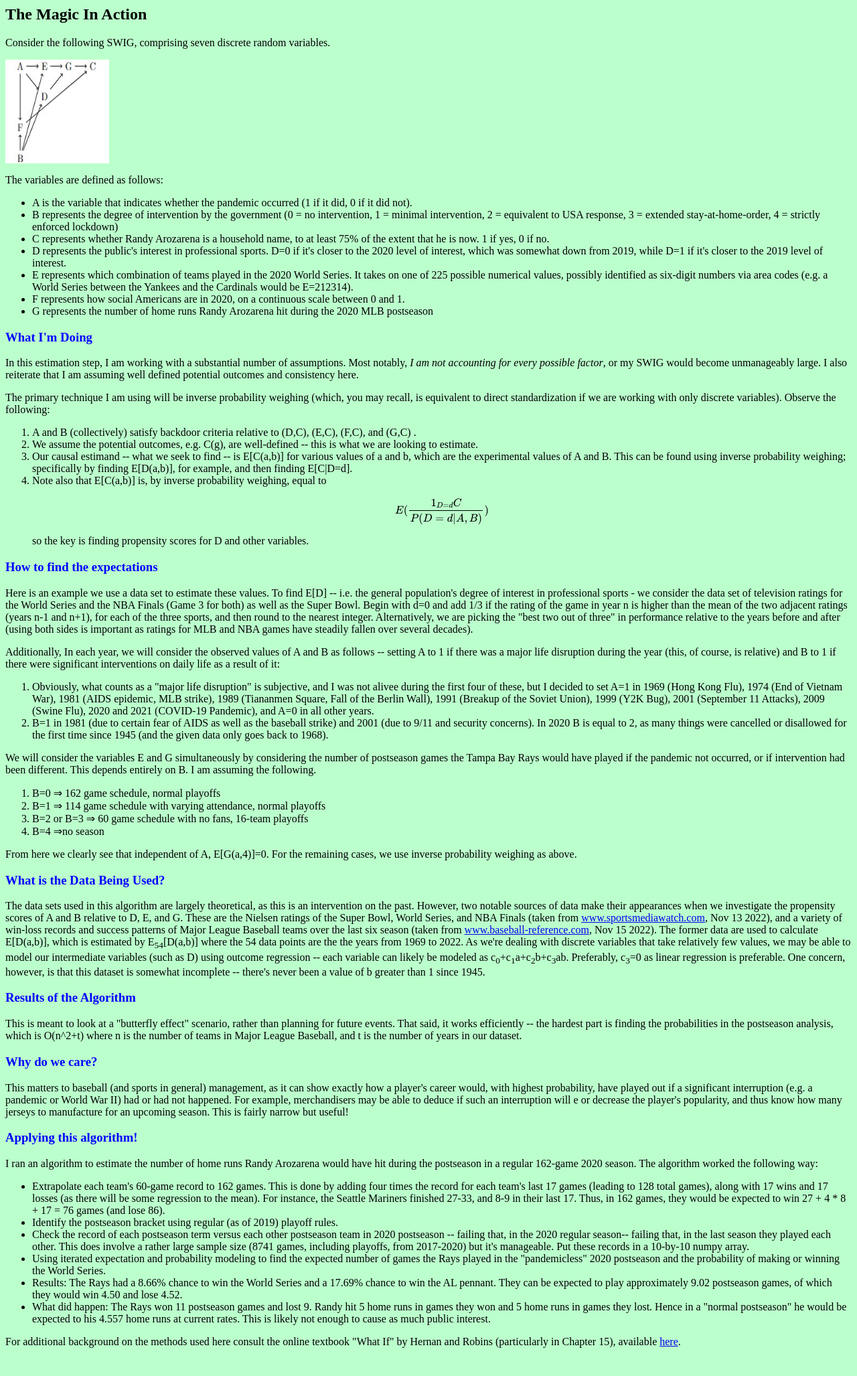
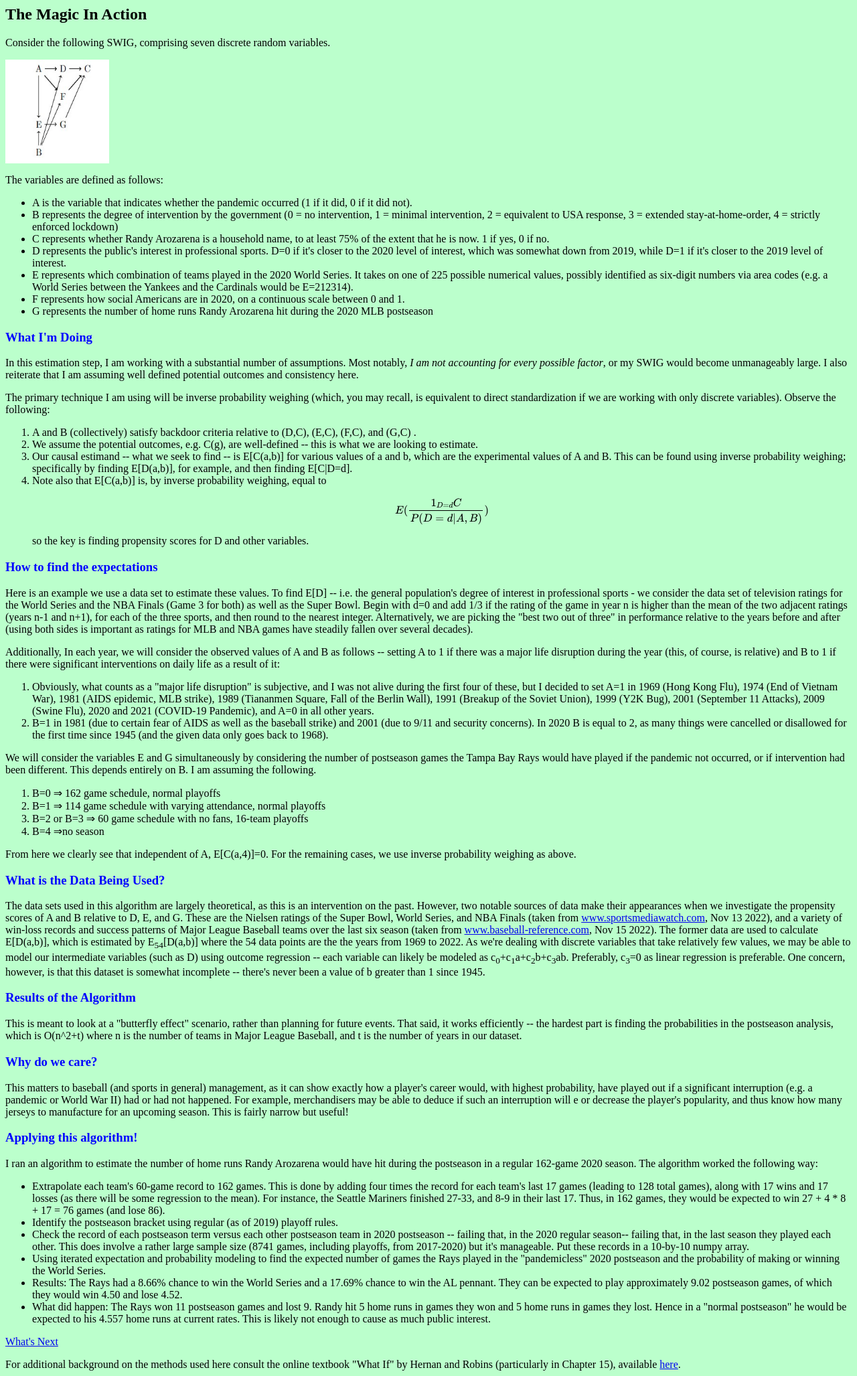
Before and after one commit to mathbird7283/mathbird7283.github.io, a plain HTML site: page project22-5.html in a window 1280 px wide. Shown: the whole page at 67% size. Before the commit the page ends 2021 px from the top, so only its background shows below. Drawn offline with nearby package versions, Linux system fonts and the light colour scheme; some packages are replaced by stand-ins of ours.

Commit message:
Add files via upload

```diff
--- a/project22-5.html
+++ b/project22-5.html
@@ -13,7 +13,7 @@ src="https://cdn.jsdelivr.net/npm/mathjax@3/es5/tex-chtml.js">
 <h2> The Magic In Action </h2>
 <p>Consider the following SWIG, comprising seven discrete random variables.</p>
 
-<img src="s.jpg" alt = "<== This One." width="155" height="155">
+<img src="s2.jpg" alt = "<== This One." width="155" height="155">
 
 
 <p> The variables are defined as follows:</p>
@@ -47,7 +47,7 @@ $$E(\frac{1_{D=d}C}{P(D=d|A,B)})$$ so the key is finding propensity scores for D
 
 <p>Additionally, In each year, we will consider the observed values of A and B as follows -- setting A to 1 if there was a major life disruption during the year (this, of course, is relative) and B to 1 if there were significant interventions on daily life as a result of it:</p>
 <ol>
-<li>Obviously, what counts as a "major life disruption" is subjective, and I was not alivee during the first four of these, but I decided to set A=1 in 1969 (Hong Kong Flu), 1974 (End of Vietnam War), 1981 (AIDS epidemic, MLB strike), 1989 (Tiananmen Square, Fall of the Berlin Wall), 1991 (Breakup of the Soviet Union), 1999 (Y2K Bug), 2001 (September 11 Attacks), 2009 (Swine Flu), 2020 and 2021 (COVID-19 Pandemic), and A=0 in all other years.</li>
+<li>Obviously, what counts as a "major life disruption" is subjective, and I was not alive during the first four of these, but I decided to set A=1 in 1969 (Hong Kong Flu), 1974 (End of Vietnam War), 1981 (AIDS epidemic, MLB strike), 1989 (Tiananmen Square, Fall of the Berlin Wall), 1991 (Breakup of the Soviet Union), 1999 (Y2K Bug), 2001 (September 11 Attacks), 2009 (Swine Flu), 2020 and 2021 (COVID-19 Pandemic), and A=0 in all other years.</li>
 <li>B=1 in 1981 (due to certain fear of AIDS as well as the baseball strike) and 2001 (due to 9/11 and security concerns). In 2020 B is equal to 2, as many things were cancelled or disallowed for the first time since 1945 (and the given data only goes back to 1968).</li>
 </ol>
 
@@ -60,7 +60,7 @@ $$E(\frac{1_{D=d}C}{P(D=d|A,B)})$$ so the key is finding propensity scores for D
 <li>B=4 ⇒no season</li>
 </ol>
 
-From here we clearly see that independent of A, E[G(a,4)]=0.  For the remaining cases, we use inverse probability weighing as above.
+From here we clearly see that independent of A, E[C(a,4)]=0.  For the remaining cases, we use inverse probability weighing as above.
 
 <h3> <FONT COLOR = "blue">What is the Data Being Used? </FONT></h3>
 
@@ -92,5 +92,7 @@ I ran an algorithm to estimate the number of home runs Randy Arozarena would hav
 
 </ul>
 
+<p><a href="filename.html">What's Next </a></p>
+
 For additional background on the methods used here consult the online textbook "What If" by Hernan and Robins (particularly in Chapter 15), available <a href="https://www.hsph.harvard.edu/miguel-hernan/causal-inference-book/">here</a>.
 </body>
```
